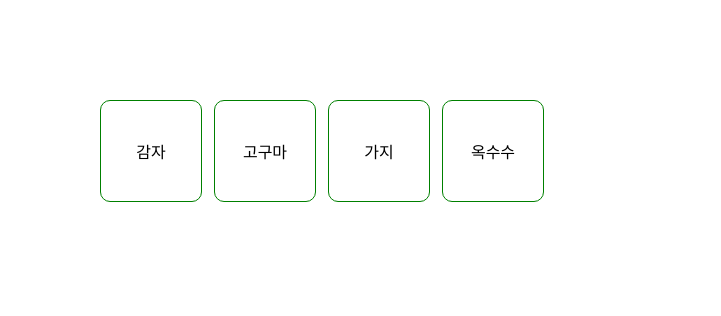
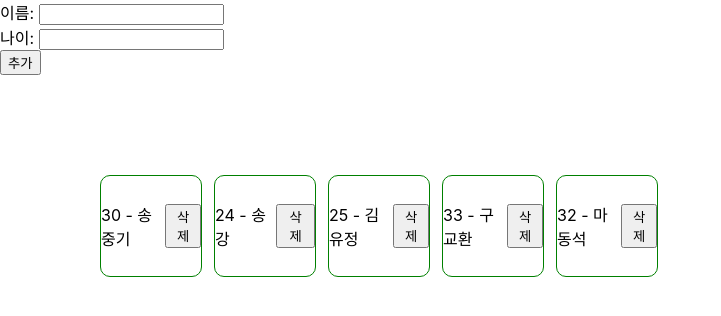
Before and after one commit to NickYOOO/react_prac, a React (Create React App) app: page / in a window 1280 px wide. Shown: the top 316 px of the page, without its empty margins (0-721 px from the left). Built offline with nearby package versions, Linux system fonts and the light colour scheme.

Commit message:
Study: map, fillter 가지고 List CRD 기능구현

```diff
--- a/src/App.jsx
+++ b/src/App.jsx
@@ -1,23 +1,89 @@
 import React from "react";
 import 'App.css'
+import { useState } from "react";
+import matchers from "@testing-library/jest-dom/matchers";
 
 const App = () => {
 
-  const vegetabe = ['감자', '고구마', '오이', '가지', '옥수수'];
+  const [users, setUsers] = useState([
+    { id: 1, age: 30, name: "송중기" },
+    { id: 2, age: 24, name: "송강" },
+    { id: 3, age: 25, name: "김유정" },
+    { id: 4, age: 33, name: "구교환" },
+    { id: 5, age: 32, name: "마동석" },
+  ]);
+
+  const [name, setName] = useState('');
+  const [age, setAge] = useState('');
+
+  const nameChangeHandler = (e) => {
+    setName(e.target.value);
+  }
+
+  const ageChangeHandler = (e) => {
+    setAge(e.target.value);
+  }
+
+  // 추가 버튼
+  const clickButtonHandler = () => {
+    const newUser = {
+      id: users.length + 1,
+      age: age,
+      name: name,
+    };
+
+    setUsers([...users, newUser]);
+  }
+
+  // 삭제 버튼
+  const clickDeleteHandler = (id) => {
+    const newUsers = users.filter(user => user.id !== id);
+    setUsers(newUsers);
+  };
 
   return (
-    <div className="app-style">
-      {
-        vegetabe.filter((item) => {
-          return item !== "오이"
-        })
-          .map((item) => {
-            return <div className="squareStyle">{item}</div>
+    <>
+      <div>
+        이름:&nbsp;
+        <input
+          value={name}
+          onChange={nameChangeHandler}
+        />
+        <br />
+        나이:&nbsp;
+        <input
+          value={age}
+          onChange={ageChangeHandler}
+        />
+        <br />
+        <button onClick={clickButtonHandler}>추가</button>
+      </div>
+
+      <div className="app-style">
+        {
+          users.map((item) => {
+            return (
+              <User
+                key={item.id}
+                item={item}
+                deleteFunction={clickDeleteHandler} />
+            );
           })
-      }
-    </div>
+        }
+      </div>
+    </>
 
   );
 };
 
+const User = ({ item, deleteFunction }) => {
+
+  return (
+    <div key={item.id} className="squareStyle">
+      {item.age} - {item.name}
+      <button onClick={() => deleteFunction(item.id)}>삭제</button>
+    </div>
+  )
+}
+
 export default App;
```
